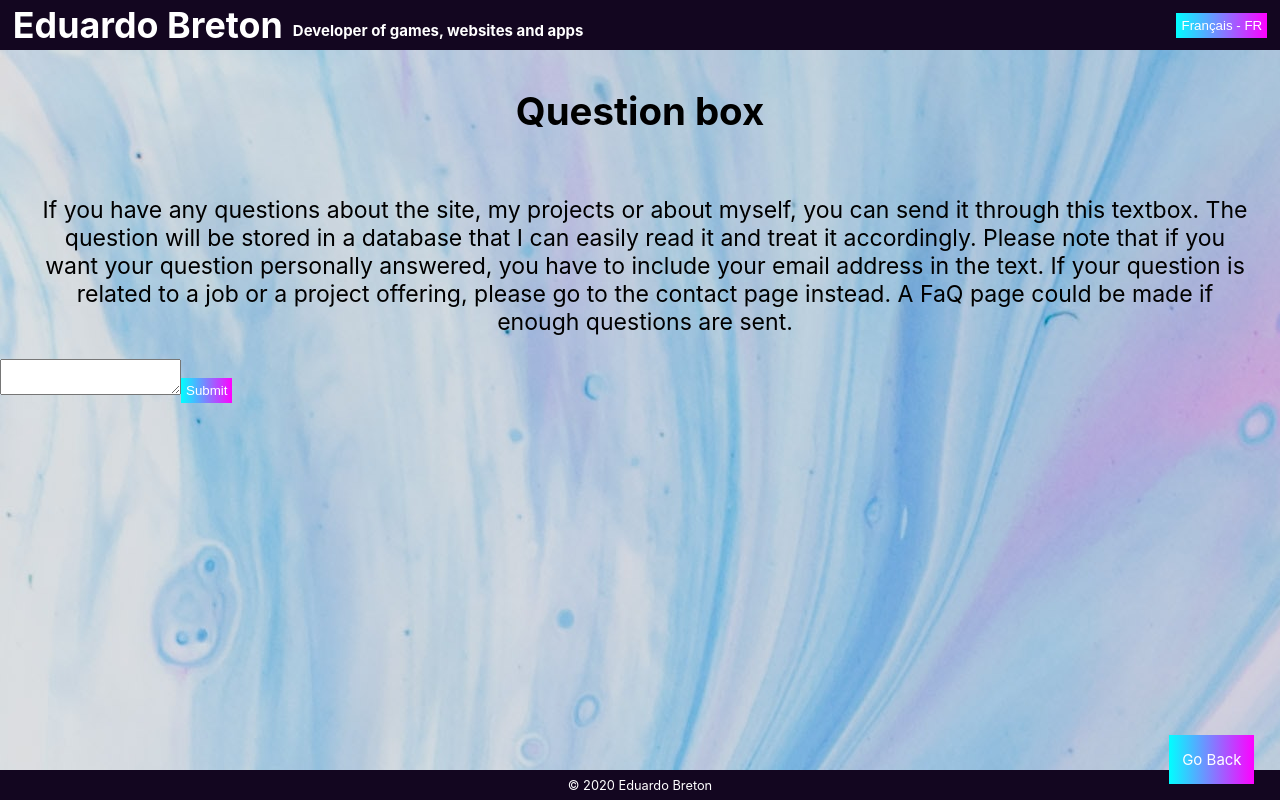
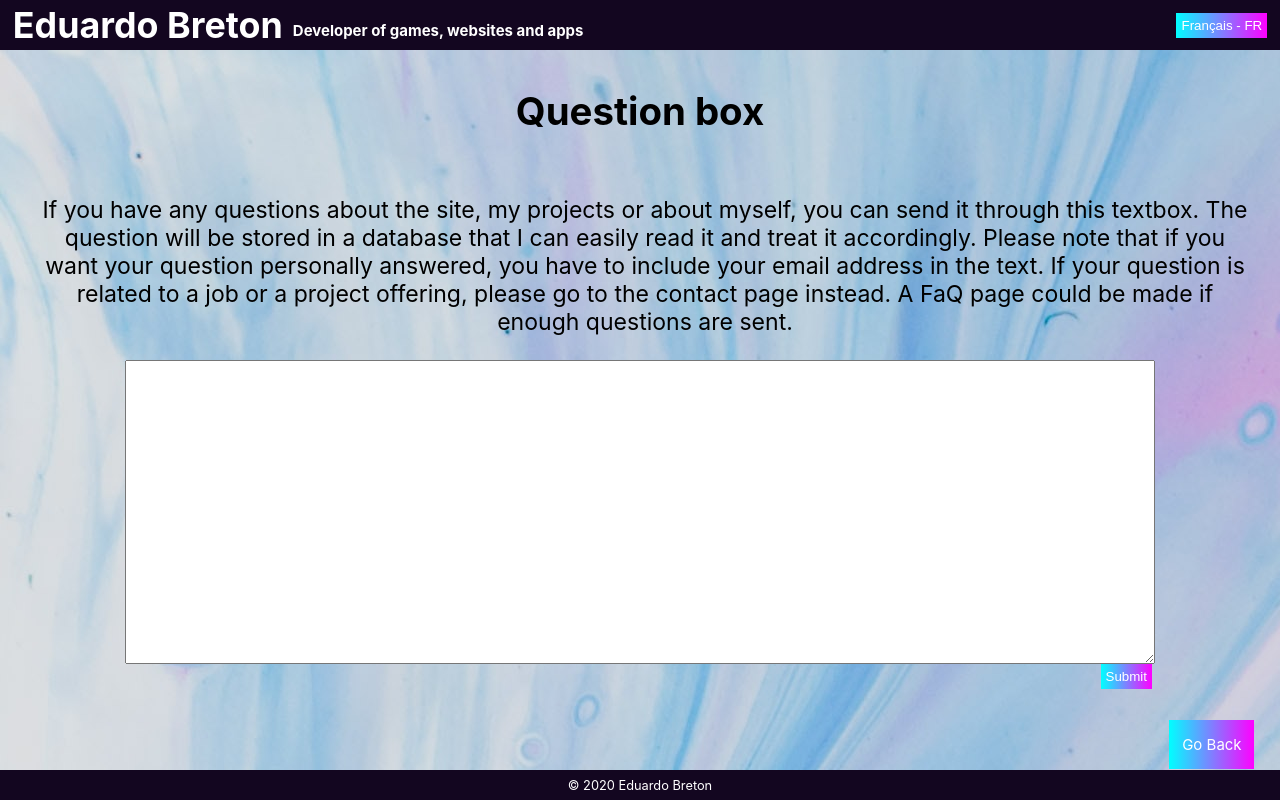
Before and after one commit to juasjuasie/EduardoBretonDevWebsite, a React (Create React App) app: page /question in a window 1280 px wide. Built offline with nearby package versions, Linux system fonts and the light colour scheme.

Commit message:
finished css

```diff
--- a/src/App.css
+++ b/src/App.css
@@ -277,7 +277,28 @@
   flex-direction: column;
   flex-grow: 1;
 }
+.form{
+  display: flex;
+  flex-direction: column;
+  justify-content: center;
+  justify-self: center;
+  align-items: center;
+  align-self: center;
+  flex-grow: 1;
+  width: 80%;
+  height: 100%;
+  padding-bottom: 10vh;
+}
+.question-text-area{
+  width: 100%;
+  height: 90%;
+  font-size: 2vh;
+}
 
+.send-btn{
+  align-self:flex-end;
+  justify-self: flex-end;
+}
 @keyframes fadeIn {
   from {transform: translateY(-10rem); opacity: 0;}
   to {transform: translateY(0); opacity: 1;}
--- a/src/Screens/QuestionScreen.js
+++ b/src/Screens/QuestionScreen.js
@@ -41,7 +41,7 @@ function QuestionScreen() {
           .then((response) => {
             handleServerResponse(
               true,
-              'Thank you, your message has been submitted.'
+              lang.msgSendOk
             )
           })
           .catch((error) => {
@@ -67,16 +67,18 @@ function QuestionScreen() {
         <div className="question-text fade-in text-centered">
             {lang.questionMain}
         </div>
-        <form onSubmit={handleSubmit}>
-            <textarea value={content.content} onChange={handleContentChange} required className="question-text-area" id="content" name="_replyto"></textarea>
+        <form onSubmit={handleSubmit} className="form">
+            <textarea value={content.content} onChange={handleContentChange} maxLength="6000" required className="question-text-area" id="content" name="_replyto"></textarea>
             <input type="submit" className="send-btn button"  disabled={status.submitting}></input>
         </form>
         {status.info.error && (
             <div className="error">Error: {status.info.msg}</div>
         )}
         {!status.info.error && status.info.msg && <p>{status.info.msg}</p>}
-        <Link to="/" className="button fixed-bottom">
+        <Link to="/">
+        <p className="button fixed-bottom">
             {lang.goBack}
+        </p>
         </Link>
     </div>
 }
--- a/src/res/lang/eng/strings.js
+++ b/src/res/lang/eng/strings.js
@@ -85,5 +85,6 @@ aboutMain:
 
  questionBtn: <p> Send Question </p>,
  goBack: <p> Go Back </p>,
- maintenanceComingSoon: <h3 className="title centered red" > Feature coming soon! </h3>
+ maintenanceComingSoon: <h3 className="title centered red" > Feature coming soon! </h3>,
+ msgSendOk: 'Thank you, your message has been submitted.'
 }
--- a/src/res/lang/fr/strings.js
+++ b/src/res/lang/fr/strings.js
@@ -90,5 +90,6 @@ aboutMain:
 
  questionBtn: <p> Envoyer Question</p>,
  goBack: <p> Retourner </p>,
- maintenanceComingSoon: <h3 className="title centered red" > Cette fonctionnalité sera bientôt disponible! </h3>
+ maintenanceComingSoon: <h3 className="title centered red" > Cette fonctionnalité sera bientôt disponible! </h3>,
+ msgSendOk: 'Merci, votre message a été soumis.'
 }
```
